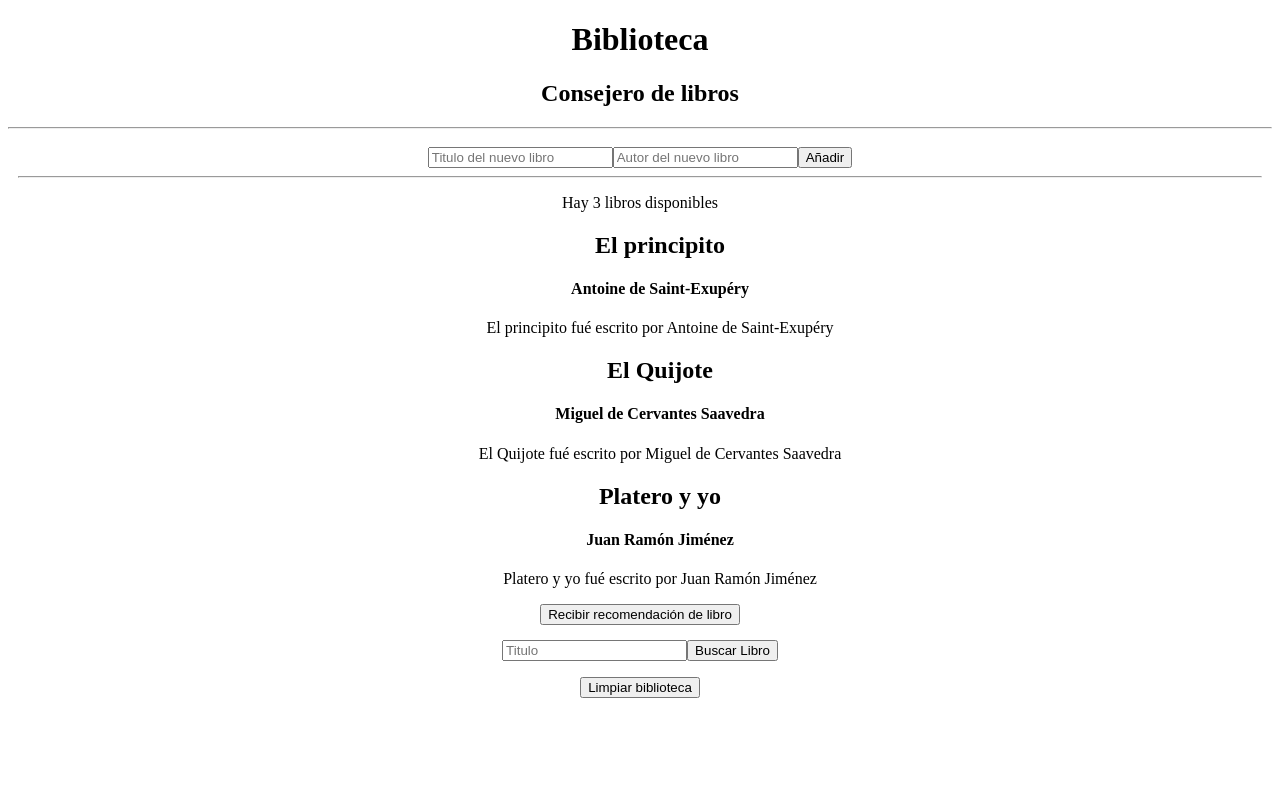
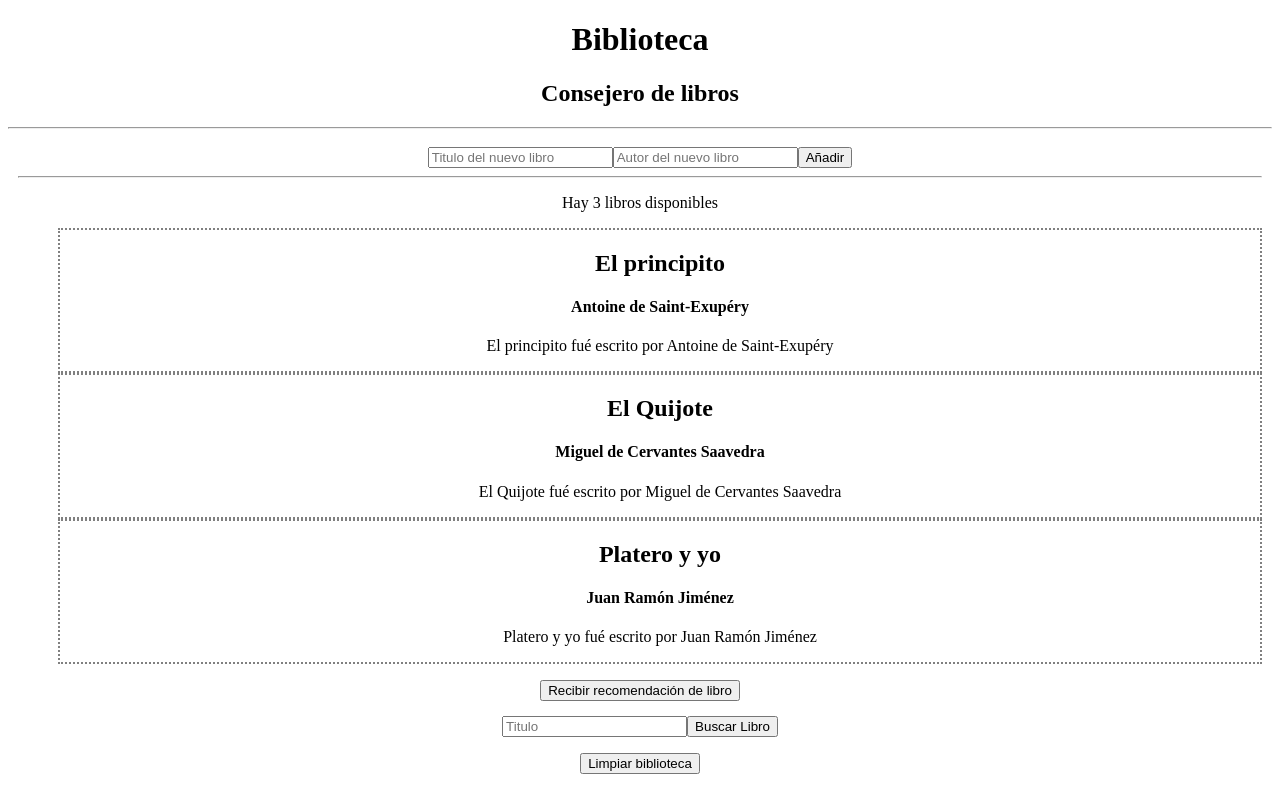
Before and after one commit to thlsrms/react-n-components, a React app: page / in a window 1280 px wide. Built offline with nearby package versions, Linux system fonts and the light colour scheme.

Commit message:
Books deserve some border

```diff
--- a/src/components/libraryComponents/Book.jsx
+++ b/src/components/libraryComponents/Book.jsx
@@ -11,7 +11,7 @@ class Book extends React.Component {
 
   render() {
       return (
-          <div>
+          <div style={style}>
               <h2>{this.props.title}</h2>
               <h4>{this.props.author}</h4>
               <p>{this.getDescription()}</p>
@@ -20,4 +20,8 @@ class Book extends React.Component {
   }
 }
 
+const style = {
+    border: "2px dotted gray"
+}
+
 export default Book;
```
